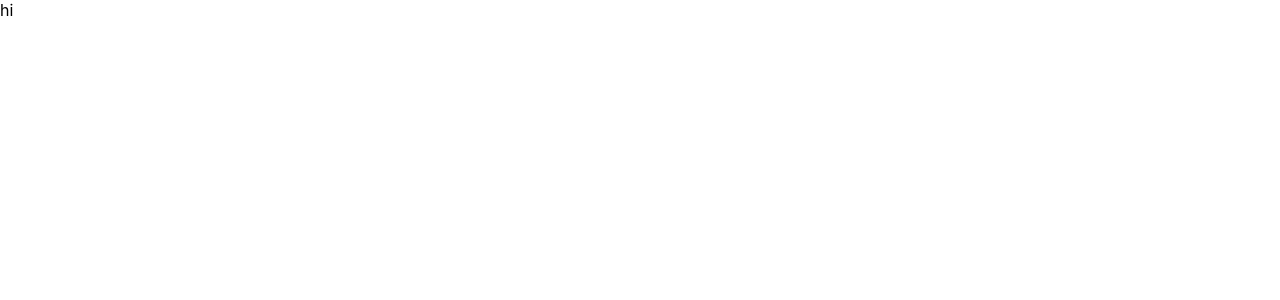
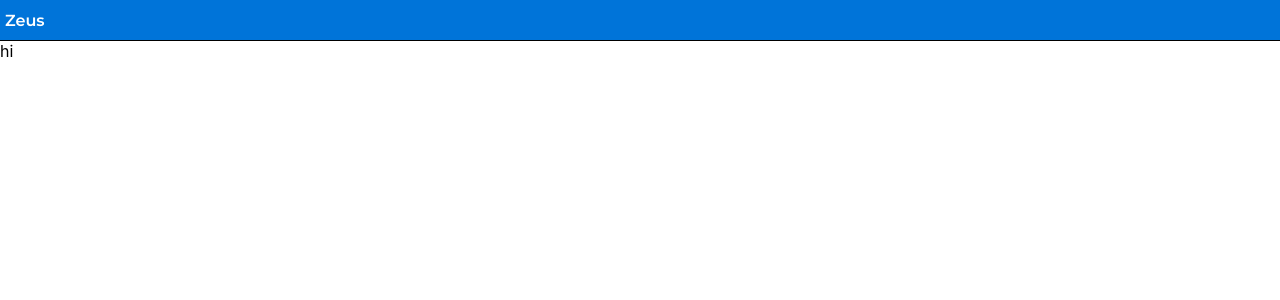
Before and after one commit to AneeshSaripalli/zeus, a React (Create React App) app in the folder client/: page / in a window 1280 px wide. Shown: the top 300 px of the page. Built offline with nearby package versions, Linux system fonts and the light colour scheme.

Commit message:
base landing page

```diff
--- a/client/src/App.css
+++ b/client/src/App.css
@@ -3,3 +3,82 @@ div.page {
     width: 100%;
     background-color: var(--bkg-color);
 }
+
+.flexbox {
+    display: flex;
+    justify-content: center;
+    flex-direction: row;
+    flex-wrap: wrap;
+    flex-flow: row wrap;
+    overflow: hidden;
+}
+
+.flexbox>div {
+    flex: 1;
+}
+
+.flex-stretch {
+    align-items: stretch;
+}
+
+.flex-center {
+    align-items: center;
+}
+
+.flex-row {
+    flex-direction: row;
+}
+
+.flex-column {
+    flex-direction: column;
+}
+
+.clr-white {
+    color: white;
+}
+
+.clr-black {
+    color: black;
+}
+
+.clr-accent {
+    color: var(--accent);
+}
+
+.font-sm {
+    font-size: small;
+}
+
+.font-lg {
+    font-size: large;
+}
+
+.font-xlg {
+    font-size: x-large;
+}
+
+.font-md {
+    font-size: medium;
+}
+
+.fw-600 {
+    font-weight: 600;
+}
+
+.fw-400 {
+    font-size: 400;
+}
+
+.title {
+    font-family: var(--txt-title);
+}
+
+.mgn-sm {
+    margin-left: 5px;
+    margin-right: 5px;
+}
+
+.pd-sm {
+    padding-left: 5px;
+    padding-right: 5px;
+}
--- a/client/src/App.tsx
+++ b/client/src/App.tsx
@@ -1,9 +1,11 @@
 import React from 'react';
-import './App.css'
+import Header from './components/header/Header';
+import './App.css';
 
 function App() {
   return (
     <div className="page">
+      <Header />
       hi
     </div>
   );
--- /dev/null
+++ b/client/src/components/header/Header.css
@@ -0,0 +1,5 @@
+header.header {
+    height: var(--header-px);
+    background-color: var(--accent);
+    border-bottom: 1px solid black;
+}
--- /dev/null
+++ b/client/src/components/header/Header.tsx
@@ -0,0 +1,17 @@
+import React from 'react';
+import './Header.css'
+
+type IProps = {
+
+}
+
+const Header: React.FC<IProps> = (props: IProps): JSX.Element => {
+    return <header className="header clr-accent flexbox flex-center pd-sm">
+        <div style={{ color: 'white', }} className="title fw-600 fw-xlg">
+            Zeus
+        </div>
+
+    </header>
+};
+
+export default Header;
--- a/client/src/index.css
+++ b/client/src/index.css
@@ -9,10 +9,11 @@ code {
   font-family: source-code-pro, Menlo, Monaco, Consolas, 'Courier New', monospace;
 }
 
-.root {
+:root {
   --border-radius: 5px;
-  --body-text: Raleway, sans-serif;
-  --body-title: Montserrat, sans-serif;
+  --txt-body: Raleway, sans-serif;
+  --txt-title: Montserrat, sans-serif;
   --bkg-color: white;
-  --bkg-highlight: #0074D9;
+  --accent: #0074D9;
+  --header-px: 40px;
 }
```
Also changed, not shown: client/src/pages/landing/Landing.tsx (added, +14 -0 lines), client/src/pages/landing/Landing.css (added).
